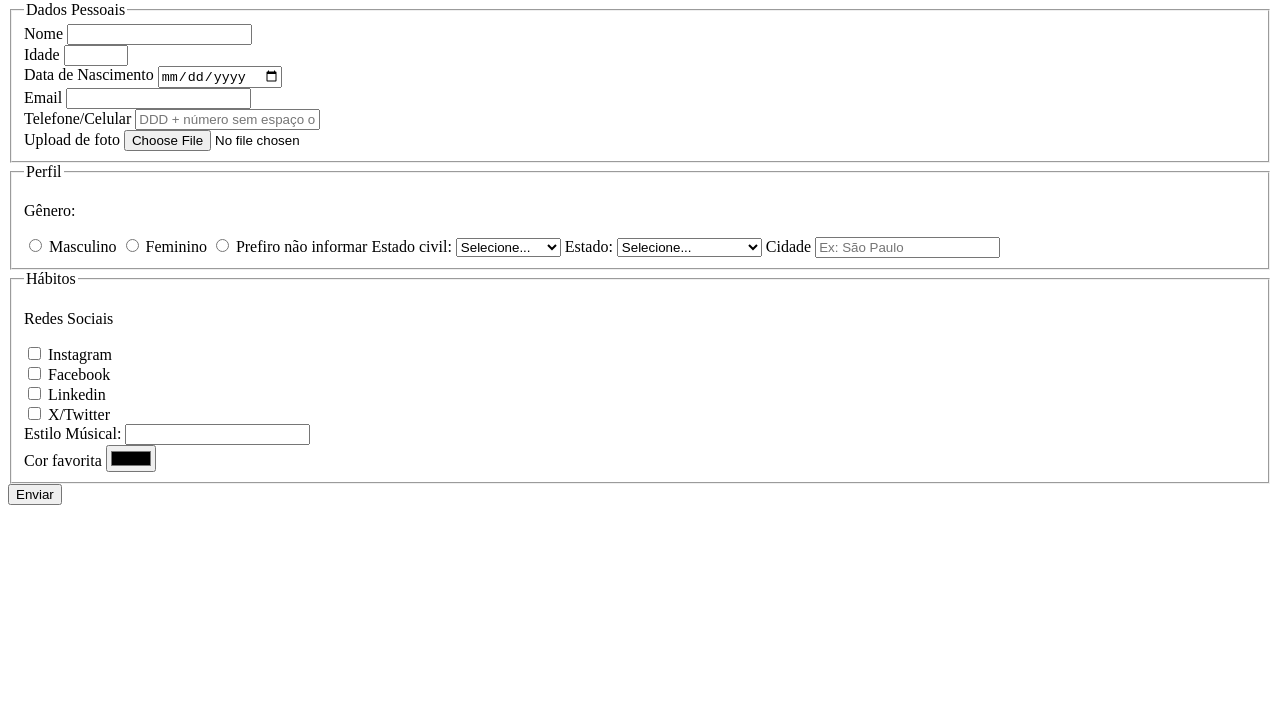
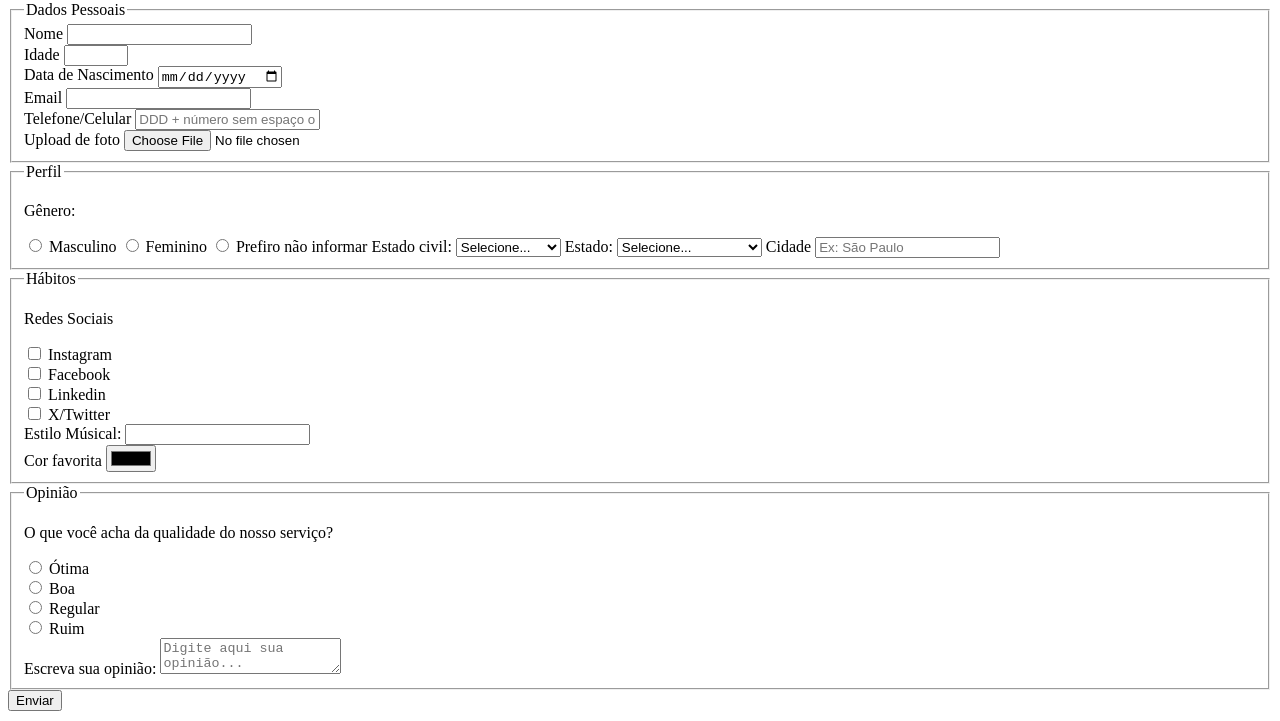
Before and after one commit to diego-rodrigues-git/pesquisa-culturama, a plain HTML site: page index.html in a window 1280 px wide. Shown: the part 79-800 px from the top of the page. Drawn offline with Linux system fonts and the light colour scheme.

Commit message:
adiciona sessao de opniao

```diff
--- a/index.html
+++ b/index.html
@@ -123,6 +123,26 @@
                 <input type="color" name="userFavoriteColor" id="favoriteColor">
             </fieldset>
 
+            <fieldset>
+                <legend>Opinião</legend>
+                <p>O que você acha da qualidade do nosso serviço?</p>
+
+                <input type="radio" id="otimo" name="userServiceOpinion" value="otima">
+                <label for="otimo">Ótima</label><br>
+
+                <input type="radio" id="boa" name="userServiceOpinion" value="boa">
+                <label for="boa">Boa</label><br>
+
+                <input type="radio" id="regular" name="userServiceOpinion" value="regular">
+                <label for="regular">Regular</label><br>
+
+                <input type="radio" id="ruim" name="userServiceOpinion" value="ruim">
+                <label for="ruim">Ruim</label><br>
+
+                <label for="comment">Escreva sua opinião:</label>
+                <textarea id="comment" name="userComment" placeholder="Digite aqui sua opinião..."></textarea>
+            </fieldset>
+
             <button type="submit">Enviar</button>
         </form>
     </section>
```
